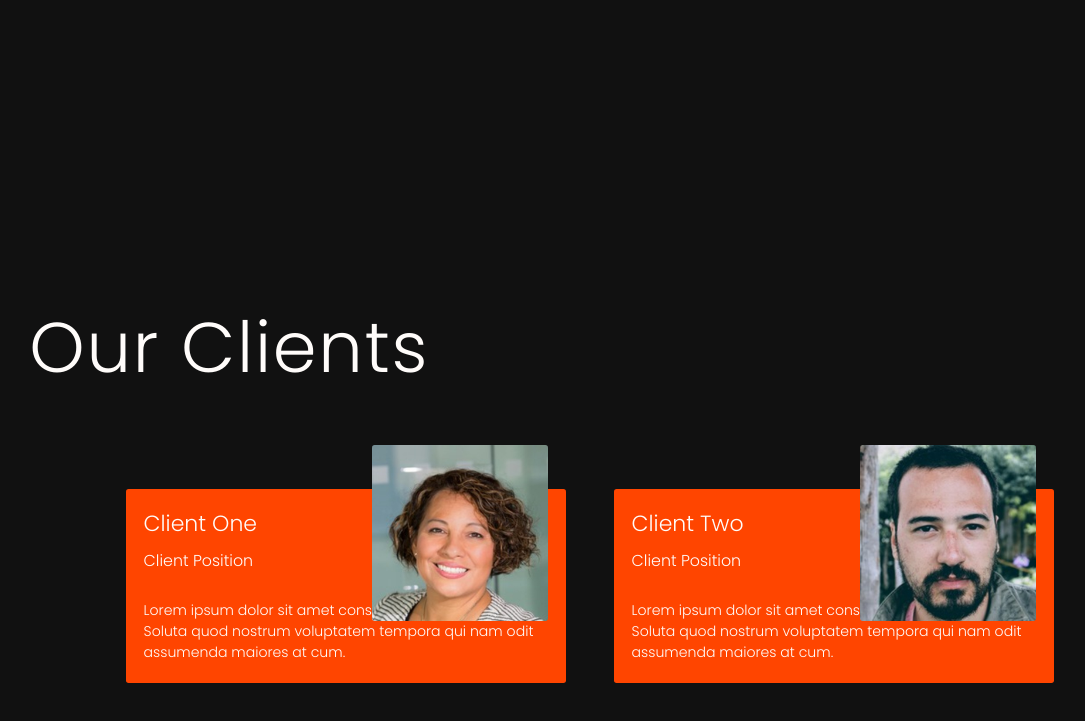
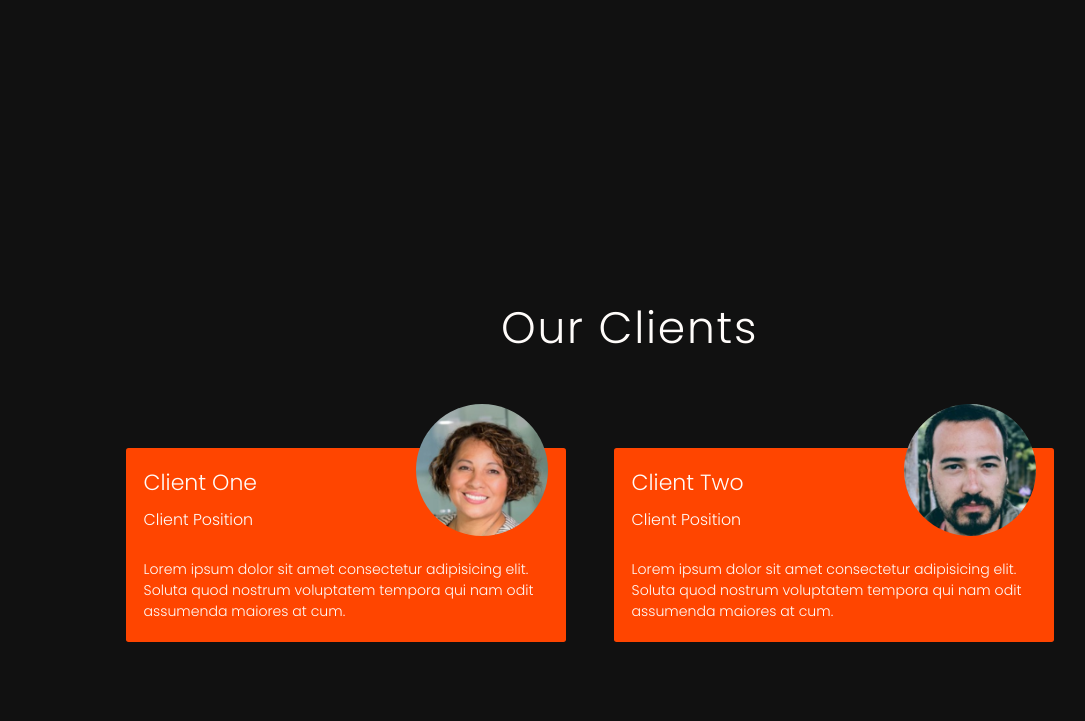
Before and after one commit to Nimira43/Bootstrap-5---Sass-Template, a plain HTML site: page index.html in a window 1280 px wide. Shown: the part 2454-3175 px from the top of the page, without its empty margins (50-1135 px from the left). Drawn offline with Linux system fonts and the light colour scheme.

Commit message:
Tweaks made to the Customers / Client section. Will probably rebrand this section to featured employees.

```diff
--- a/css/styles.css
+++ b/css/styles.css
@@ -465,7 +465,8 @@ html {
 }
 
 .customers-heading {
-  font-size: 8rem;
+  font-size: 5rem;
+  text-align: center;
   color: var(--light);
   margin: 0 0 10rem 9rem;
   letter-spacing: 0.2rem;
@@ -483,11 +484,11 @@ html {
 }
 
 .customers-card img {
-  width: 20rem;
+  width: 15rem;
   position: absolute;
   top: -5rem;
   right: 2rem;
-  border-radius: 0.3rem;
+  border-radius: 50%;
 }
 
 .customers-card-content {
```
